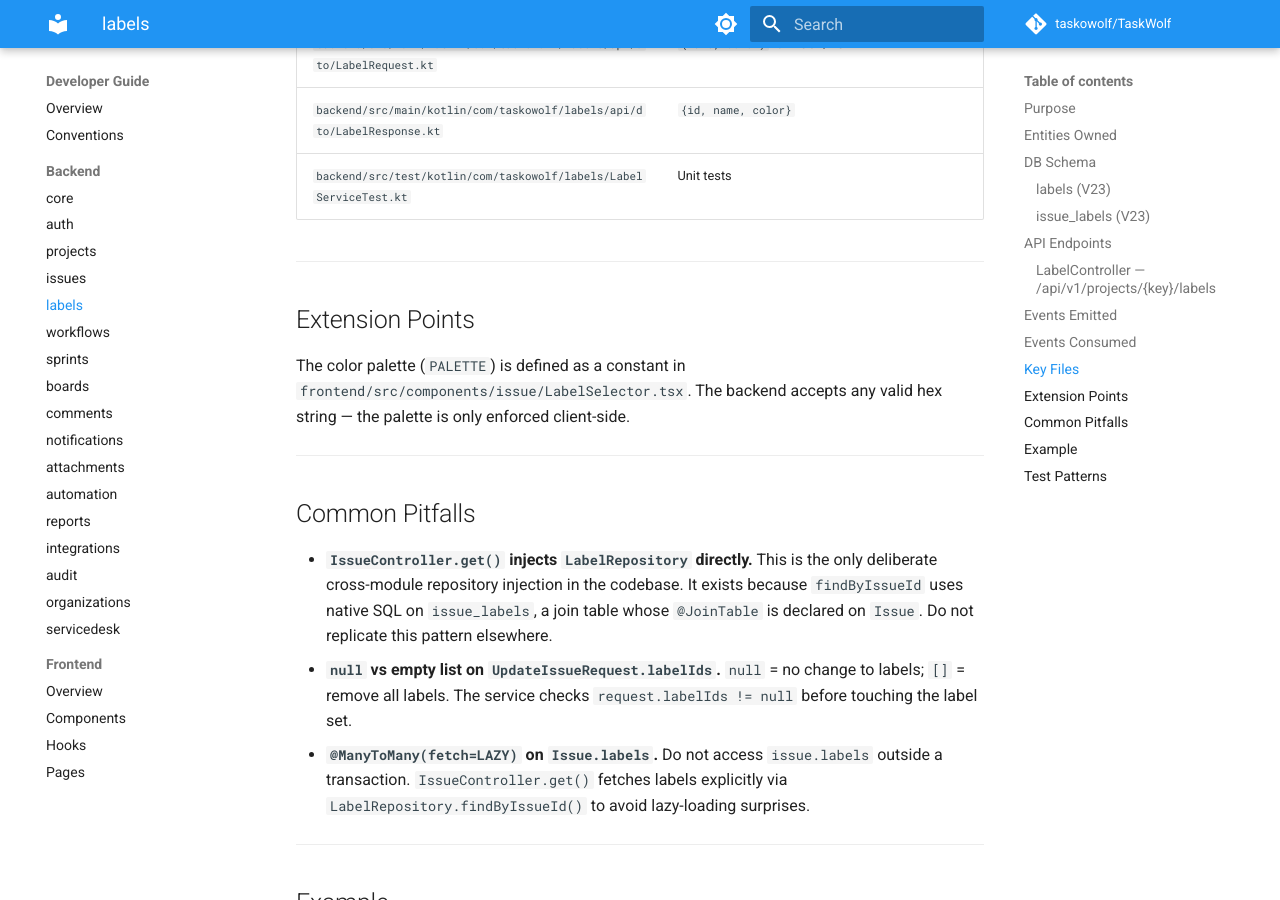
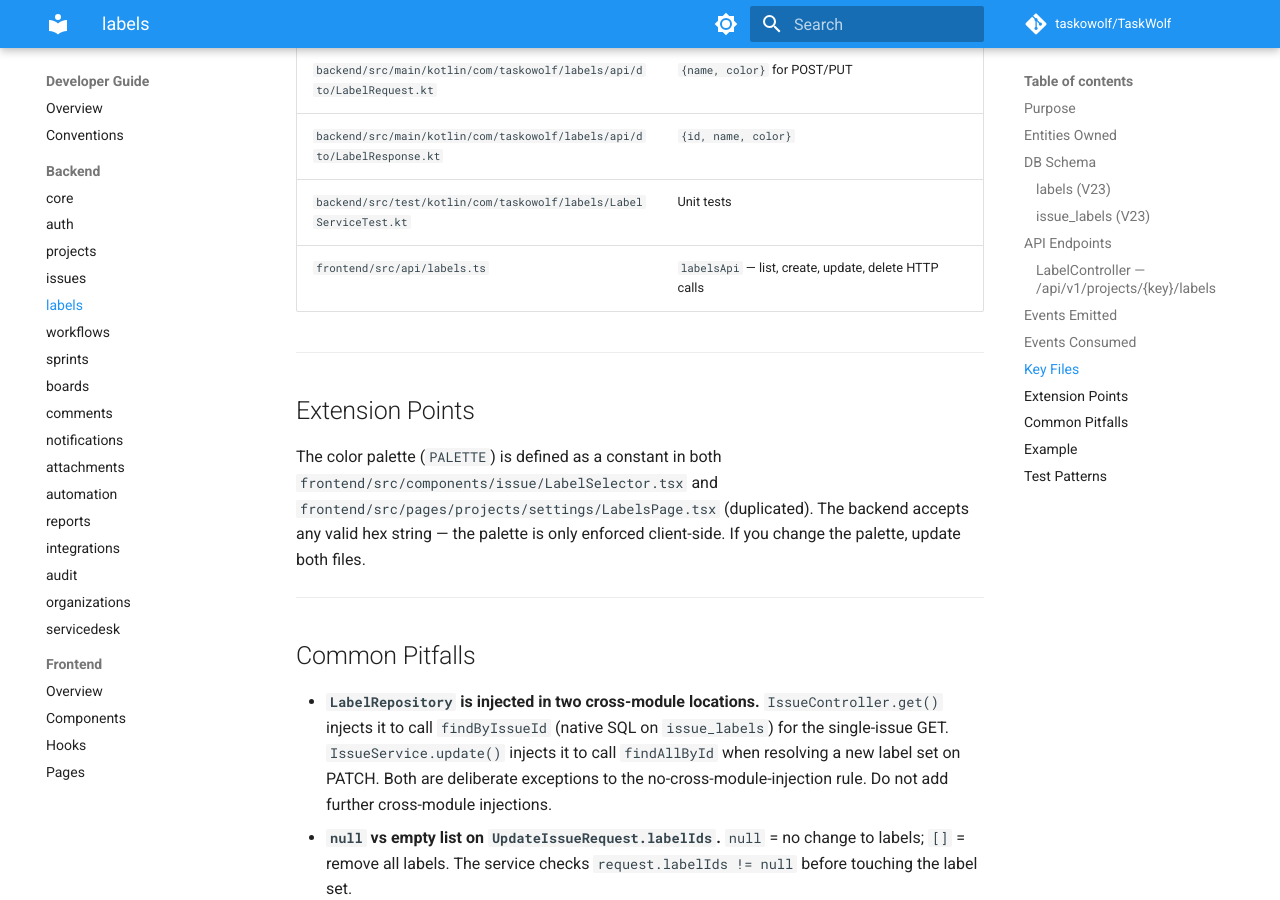
Before and after one commit to WolfTasks/TaskWolf, an MkDocs documentation site: the page built from mkdocs/developer-guide/backend/labels.md, in a window 1280 px wide and 900 px high, scrolled down 2649 px. Built offline with MkDocs 1.6.1 and Material for MkDocs 9.7.7, drawn with Linux system fonts in a browser that asks for light colours; comment, search, counter and statistics services are not loaded; some of the changed text lies outside the part shown.

Commit message:
docs(wiki): fix 5 inaccuracies in Phase 9b labels docs found in code review
- Correct "only cross-module injection" claim: IssueService.update() also
  injects LabelRepository (findAllById on PATCH), not just IssueController.get()
- Document PALETTE duplication in both LabelSelector.tsx and LabelsPage.tsx
- Add frontend/src/api/labels.ts to Key Files table
- Add LabelChip stopPropagation pitfall to components.md
- Clarify Purpose: inline label creation via LabelSelector, not settings page only

Co-Authored-By: Claude Sonnet 4.6 <noreply@anthropic.com>

```diff
--- a/mkdocs/developer-guide/backend/labels.md
+++ b/mkdocs/developer-guide/backend/labels.md
@@ -2,7 +2,7 @@
 
 ## Purpose
 
-Manages project-scoped colored labels. Labels can be assigned to issues in any quantity (many-to-many) and used to filter the issue list. Label CRUD is performed by project members via a dedicated settings page.
+Manages project-scoped colored labels. Labels can be assigned to issues in any quantity (many-to-many) and used to filter the issue list. Label CRUD is available from the dedicated settings page (`LabelsPage`) and also inline from the `LabelSelector` component on the issue detail view (when a search has no exact match, a "+ Create label" button creates the label on the fly).
 
 ---
 
@@ -84,18 +84,19 @@ None.
 | `backend/src/main/kotlin/com/taskowolf/labels/api/dto/LabelRequest.kt` | `{name, color}` for POST/PUT |
 | `backend/src/main/kotlin/com/taskowolf/labels/api/dto/LabelResponse.kt` | `{id, name, color}` |
 | `backend/src/test/kotlin/com/taskowolf/labels/LabelServiceTest.kt` | Unit tests |
+| `frontend/src/api/labels.ts` | `labelsApi` — list, create, update, delete HTTP calls |
 
 ---
 
 ## Extension Points
 
-The color palette (`PALETTE`) is defined as a constant in `frontend/src/components/issue/LabelSelector.tsx`. The backend accepts any valid hex string — the palette is only enforced client-side.
+The color palette (`PALETTE`) is defined as a constant in both `frontend/src/components/issue/LabelSelector.tsx` and `frontend/src/pages/projects/settings/LabelsPage.tsx` (duplicated). The backend accepts any valid hex string — the palette is only enforced client-side. If you change the palette, update both files.
 
 ---
 
 ## Common Pitfalls
 
-- **`IssueController.get()` injects `LabelRepository` directly.** This is the only deliberate cross-module repository injection in the codebase. It exists because `findByIssueId` uses native SQL on `issue_labels`, a join table whose `@JoinTable` is declared on `Issue`. Do not replicate this pattern elsewhere.
+- **`LabelRepository` is injected in two cross-module locations.** `IssueController.get()` injects it to call `findByIssueId` (native SQL on `issue_labels`) for the single-issue GET. `IssueService.update()` injects it to call `findAllById` when resolving a new label set on PATCH. Both are deliberate exceptions to the no-cross-module-injection rule. Do not add further cross-module injections.
 - **`null` vs empty list on `UpdateIssueRequest.labelIds`.** `null` = no change to labels; `[]` = remove all labels. The service checks `request.labelIds != null` before touching the label set.
 - **`@ManyToMany(fetch=LAZY)` on `Issue.labels`.** Do not access `issue.labels` outside a transaction. `IssueController.get()` fetches labels explicitly via `LabelRepository.findByIssueId()` to avoid lazy-loading surprises.
 
```
Also changed, not shown: mkdocs/developer-guide/backend/issues.md (+1 -1 lines), mkdocs/developer-guide/frontend/components.md (+1 -0 lines).
